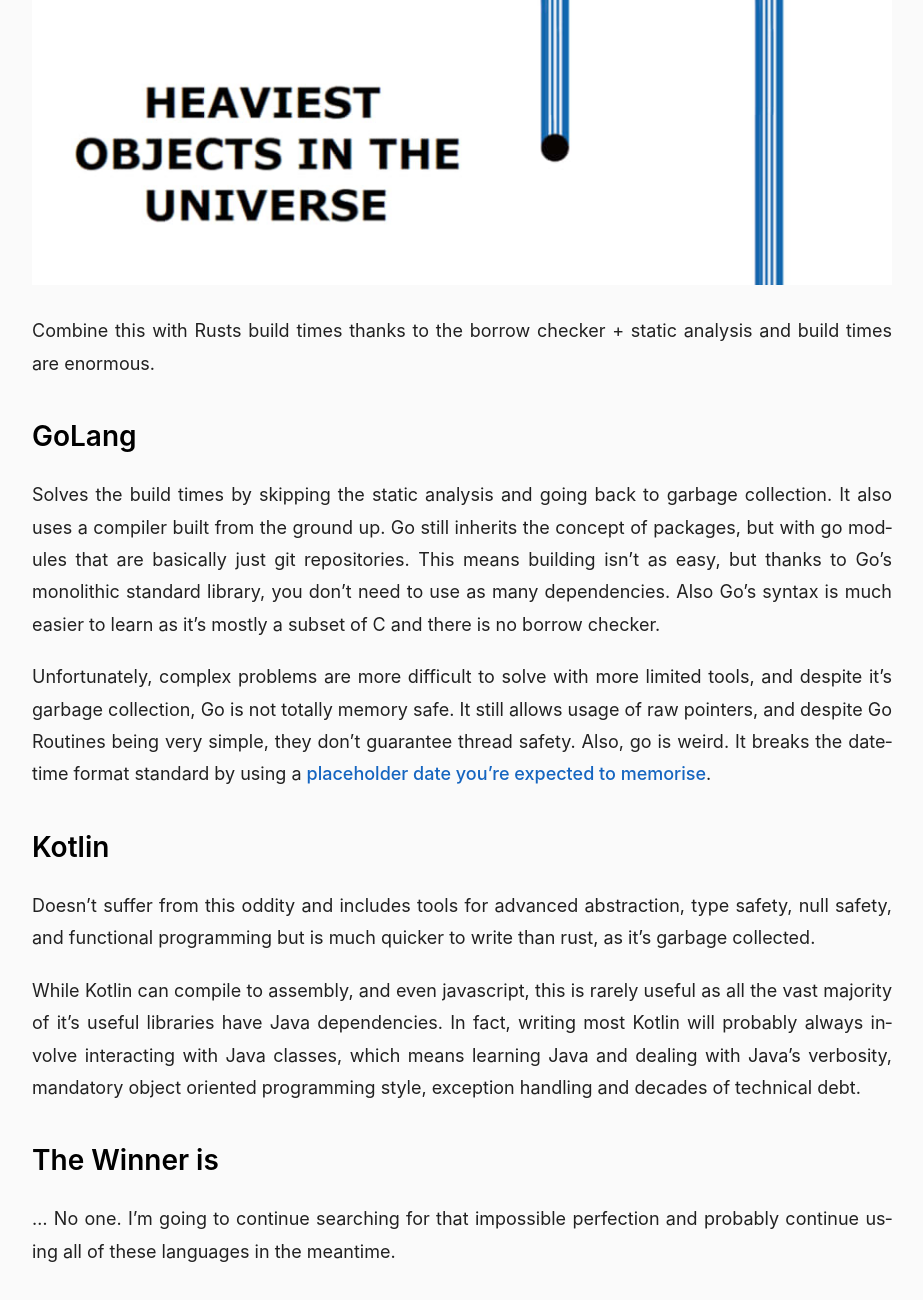
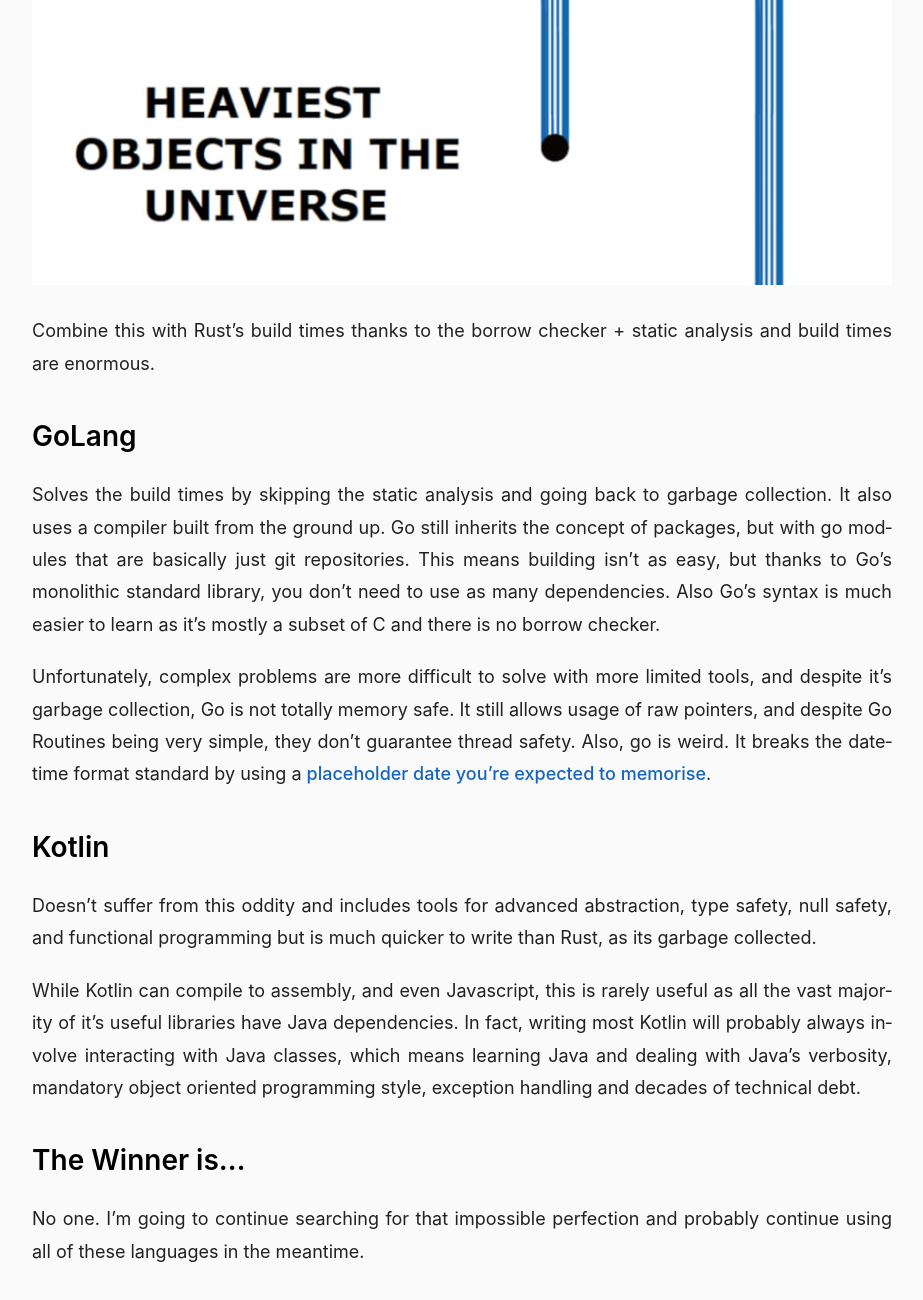
Before and after one commit to fourlexboehm/alexboehm.space, a plain HTML site: page posts/what_language_to_learn/index.html in a window 1280 px wide. Shown: the part 2716-4016 px from the top of the page, without its empty margins (178-1101 px from the left). Drawn offline with Linux system fonts and the light colour scheme.

Commit message:
fix_typos

```diff
--- a/posts/what_language_to_learn/index.html
+++ b/posts/what_language_to_learn/index.html
@@ -188,7 +188,7 @@ having a global error struct that you pass to the function which is quite verbos
 <div class="highlight"><pre tabindex="0" style="background-color:#fff;-moz-tab-size:4;-o-tab-size:4;tab-size:4;"><code class="language-fallback" data-lang="fallback"><span style="display:flex;"><span>if (mutate_thing(thing)) exit(1);
 </span></span></code></pre></div><p>Unfortunately this makes it much more difficult to read code quickly and determine what is a functions input an what is an output:</p>
 <div class="highlight"><pre tabindex="0" style="background-color:#fff;-moz-tab-size:4;-o-tab-size:4;tab-size:4;"><code class="language-fallback" data-lang="fallback"><span style="display:flex;"><span>if (do_thing(thing, modified_thing)) exit(1) ;
-</span></span></code></pre></div><p>A partial solution to this is to use the const keyword on input, but this can easily be casted away or modified in another way.
+</span></span></code></pre></div><p>A partial solution to this is to use the const keyword on input, but this can easily be cast away or modified in another way.
 Java deals with errors by using mandatory exceptions, a separate mandatory return type in all methods.
 Unfortunately, this leads to try catch statements everywhere or exceptions that must be followed around that reduce code readability, increase verbosity and greatly increase the time required to quickly prototype code.</p>
 <h2 id="rust">
@@ -197,9 +197,9 @@ Unfortunately, this leads to try catch statements everywhere or exceptions that
     <i class="fa fa-link" aria-hidden="true"></i>
   </a>
 </h2>
-<p>Is a nice solution to this and has a lot of things going for it, it has no concept of null so when a function can return an error, instead of returning a type you can returns a Result which is an enum containing either
+<p>Is a nice solution to this and has a lot of things going for it. It has no concept of null so when a function can return an error, instead of returning a type you can return a Result which is an enum containing either
 the type or an error which can be either Ok(T) or Err(E). You can use .unwrap() to get the return type and handle errors.</p>
-<p>There are many other benefits to rust, it&rsquo;s type safety, asyncronous functions, thread safety and of course memory safety
+<p>There are many other benefits to Rust; Its type safety, asyncronous functions, thread safety and of course memory safety
 that make it desirable. Additionally its lack of garbage collection is still important in many situations.</p>
 <p>The problem I&rsquo;ve had with learning it is that the standard library is quite limited compared to GoLang and other modern languages.
 This makes it time consuming to find which library to use even for basic tasks. Rust is a community driven project though so this is to be expected. Cargo, Rusts build tool and package manager is a breathe of fresh air after dealing with C, make and header files.
@@ -207,7 +207,7 @@ Unfortunately, due to Rust&rsquo;s C compatibility, its standard library depends
 Fortunately it&rsquo;s unlikely these libraries will cause a problem, but it does make using rust on Kubernetes more memory expensive than GoLang.</p>
 <p>Unfortunately, Cargo does bring in other problems, mostly to do with poorly thought out and poorly trusted dependencies.</p>
 <p><img src="/images/1*fMh_BsX_5h2MZBqVj_no5A.png" alt="node_js" title="meme"></p>
-<p>Combine this with Rusts build times thanks to the borrow checker + static analysis and build times are enormous.</p>
+<p>Combine this with Rust&rsquo;s build times thanks to the borrow checker + static analysis and build times are enormous.</p>
 <h2 id="golang">
   GoLang
   <a class="heading-link" href="#golang">
@@ -222,15 +222,15 @@ Fortunately it&rsquo;s unlikely these libraries will cause a problem, but it doe
     <i class="fa fa-link" aria-hidden="true"></i>
   </a>
 </h2>
-<p>Doesn&rsquo;t suffer from this oddity and includes tools for advanced abstraction, type safety, null safety, and functional programming but is much quicker to write than rust, as it&rsquo;s garbage collected.</p>
-<p>While Kotlin can compile to assembly, and even javascript, this is rarely useful as all the vast majority of it&rsquo;s useful libraries have Java dependencies. In fact, writing most Kotlin will probably always involve interacting with Java classes, which means learning Java and dealing with Java&rsquo;s verbosity, mandatory object oriented programming style, exception handling and decades of technical debt.</p>
+<p>Doesn&rsquo;t suffer from this oddity and includes tools for advanced abstraction, type safety, null safety, and functional programming but is much quicker to write than Rust, as its garbage collected.</p>
+<p>While Kotlin can compile to assembly, and even Javascript, this is rarely useful as all the vast majority of it&rsquo;s useful libraries have Java dependencies. In fact, writing most Kotlin will probably always involve interacting with Java classes, which means learning Java and dealing with Java&rsquo;s verbosity, mandatory object oriented programming style, exception handling and decades of technical debt.</p>
 <h2 id="the-winner-is">
-  The Winner is
+  The Winner is&hellip;
   <a class="heading-link" href="#the-winner-is">
     <i class="fa fa-link" aria-hidden="true"></i>
   </a>
 </h2>
-<p>&hellip; No one. I&rsquo;m going to continue searching for that impossible perfection and probably continue using all of these languages in the meantime.</p>
+<p>No one. I&rsquo;m going to continue searching for that impossible perfection and probably continue using all of these languages in the meantime.</p>
 
       </div>
 
```
